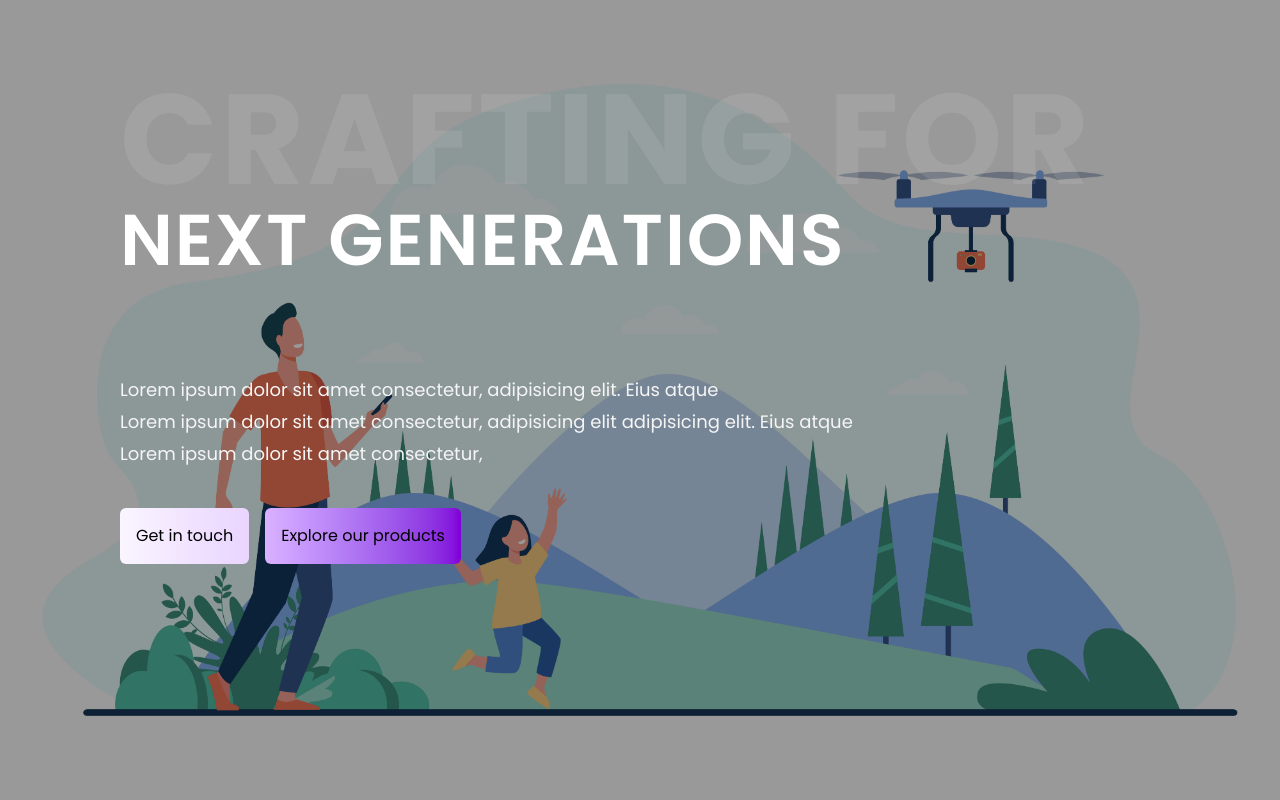
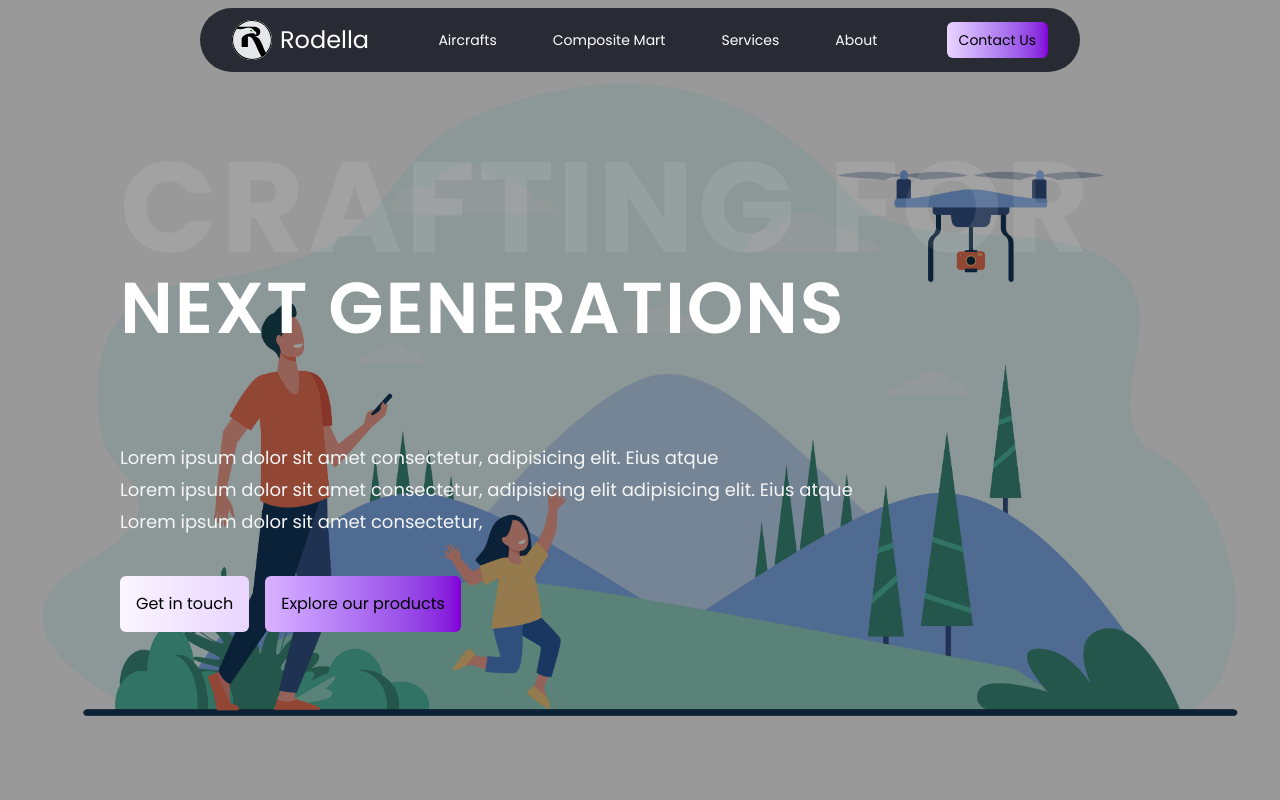
Before and after one commit to Devmangrani/JobSewa, a React (Vite) app in the folder rodella-website/: page / in a window 1280 px wide. Shown: the top 800 px of the page. Built offline with nearby package versions, Linux system fonts and the light colour scheme.

Commit message:
added navbar inside the main section

```diff
--- a/rodella-website/src/components/Homepage.jsx
+++ b/rodella-website/src/components/Homepage.jsx
@@ -7,6 +7,7 @@ import Slider from "react-slick";
 import "slick-carousel/slick/slick.css";
 import "slick-carousel/slick/slick-theme.css";
 import Footer from "./footer";
+import Navbar from "./Navbar";
 
 
 const Homepage = () => {
@@ -22,7 +23,8 @@ const Homepage = () => {
 
   return (
     <div>
-      <section className="h-screen relative">
+      <section className="h-screen relative pt-2">
+        <Navbar />
         <img className="absolute top-0 left-0 w-full h-full object-cover brightness-60 -z-50" src={BackgroundImage} ></img>
         <div className="flex flex-col h-full">
           <div className="flex flex-row items-center ml-30 h-full">
@@ -139,10 +141,6 @@ const Homepage = () => {
           </Slider>
         </div>
       </section>
-
-      <section>
-        <Footer />
-      </section>
     </div>
   );
 };
```
